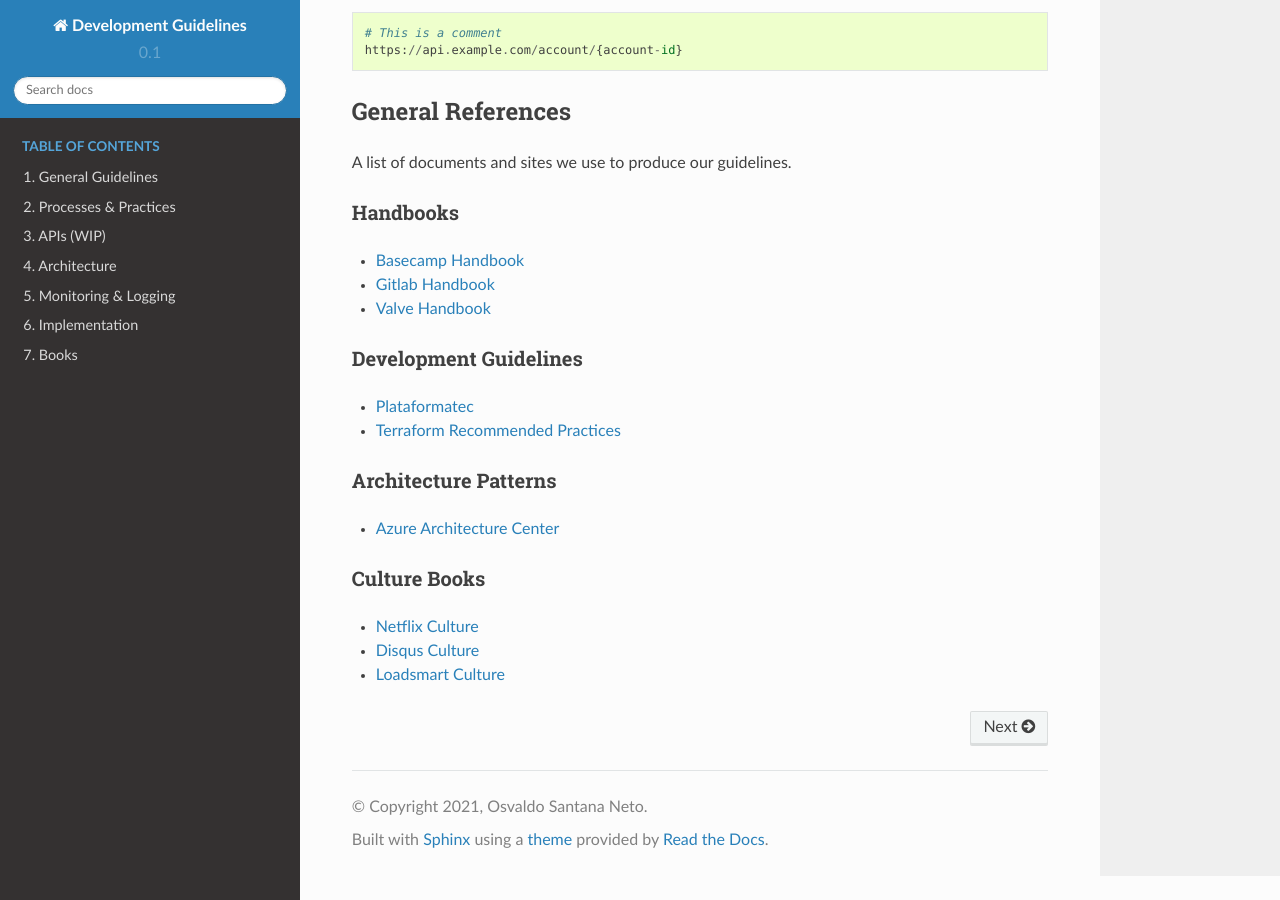
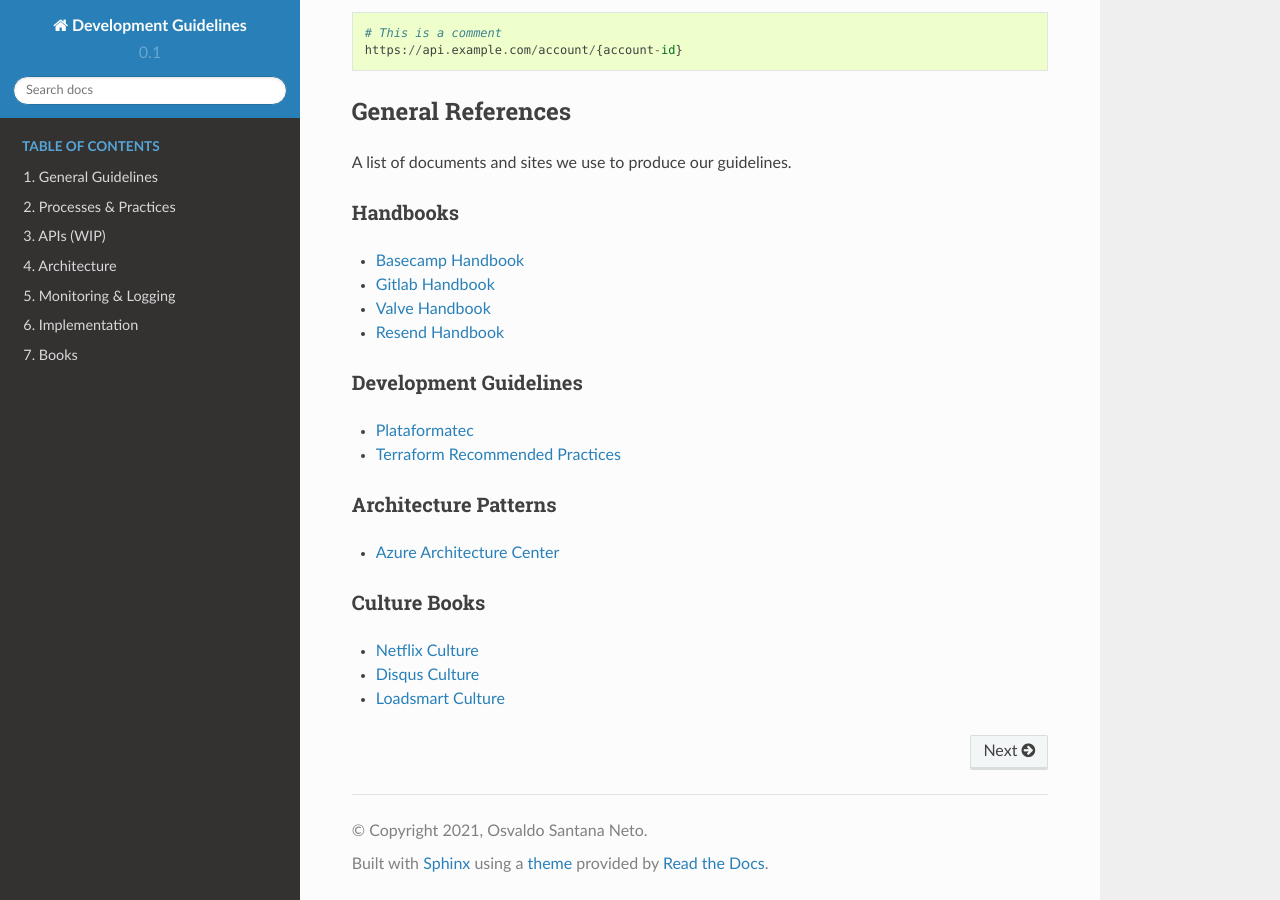
Before and after one commit to osantana/development-guidelines, a Sphinx documentation site: the page built from source/index.rst, in a window 1280 px wide and 900 px high, scrolled down 1525 px. Built offline with Sphinx 7.4.7 and the Read the Docs theme 2.0.0, drawn with Linux system fonts in a browser that asks for light colours.

Commit message:
Add reference to Resend's Handbook

```diff
--- a/source/index.rst
+++ b/source/index.rst
@@ -53,6 +53,7 @@ Handbooks
 * `Basecamp Handbook <https://github.com/basecamp/handbook>`_
 * `Gitlab Handbook <https://about.gitlab.com/handbook/>`_
 * `Valve Handbook <http://www.valvesoftware.com/company/Valve_Handbook_LowRes.pdf>`_
+* `Resend Handbook <https://resend.com/handbook>`_
 
 
 .. _section-development-guidelines:
```
